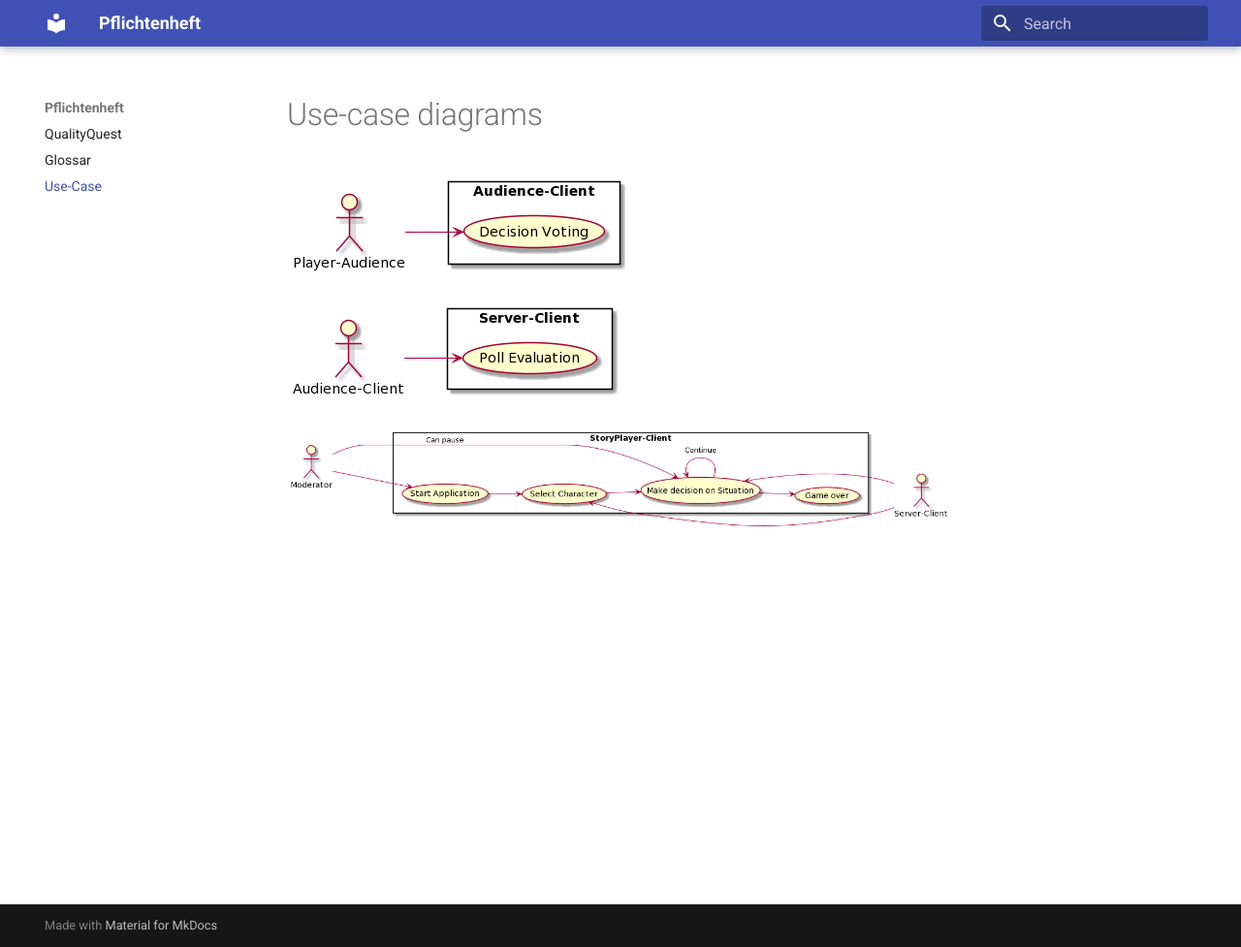
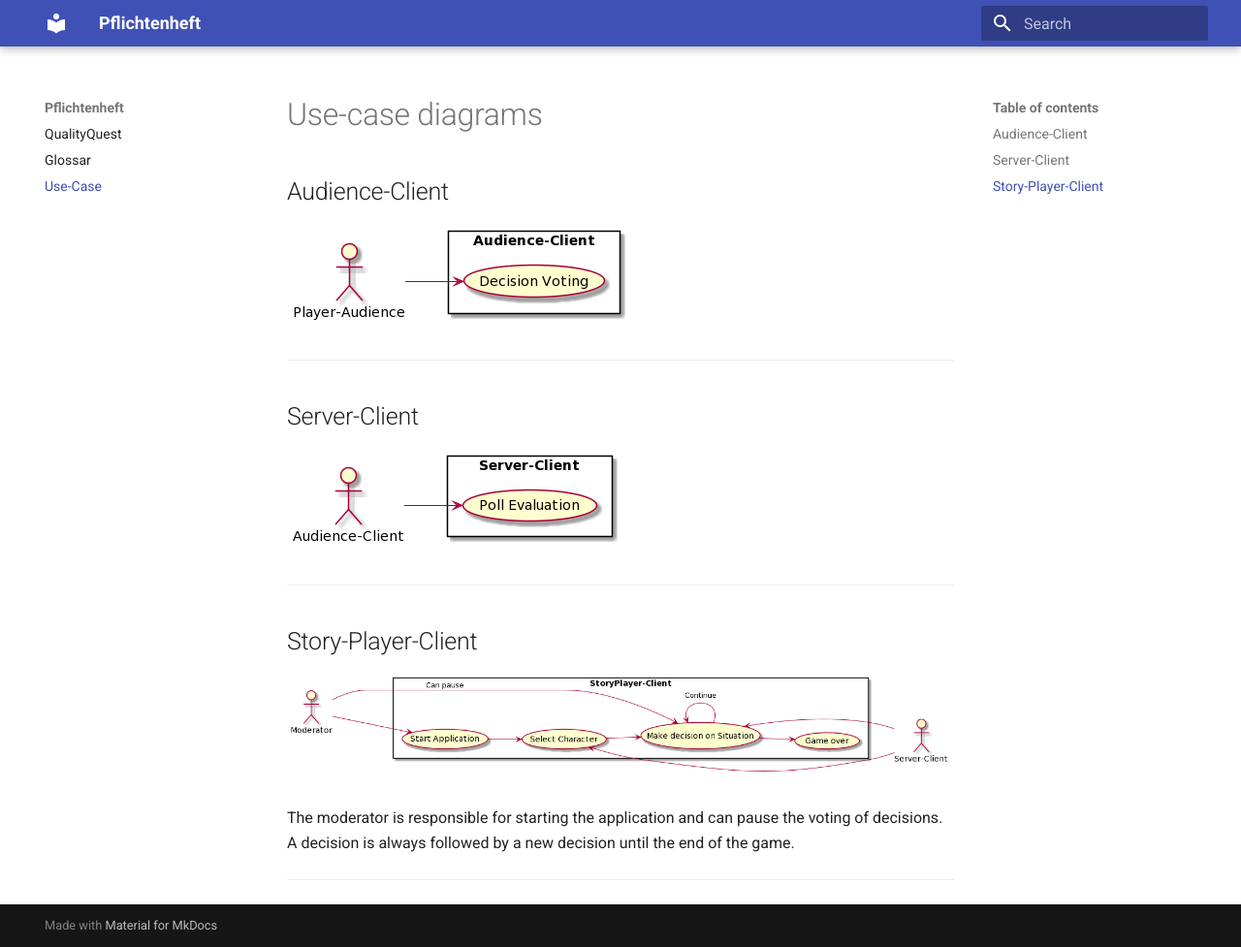
Before and after one commit to Brotenko/QualityQuest, an MkDocs documentation site: the page built from Docs/Pflichtenheft/docs/use-case-diagramme.md, in a window 1280 px wide and 977 px high. Shown: the whole window at 97% size. Built offline with MkDocs 1.6.1 and Material for MkDocs 9.7.7, drawn with Linux system fonts in a browser that asks for light colours.

Commit message:
added short explanations to the diagrams where necessary

```diff
--- a/Docs/Pflichtenheft/docs/use-case-diagramme.md
+++ b/Docs/Pflichtenheft/docs/use-case-diagramme.md
@@ -1,11 +1,18 @@
 # Use-case diagrams
 
+## Audience-Client
 ![](Audience_Client.png)
 
+***
 
-
+## Server-Client
 ![](Server_Client.png)
 
+***
 
+##Story-Player-Client
+![](StoryPlayer-Client.png)
 
-![](StoryPlayer-Client.png)
+The moderator is responsible for starting the application and can pause the voting of decisions.
+A decision is always followed by a new decision until the end of the game.
+***
```
